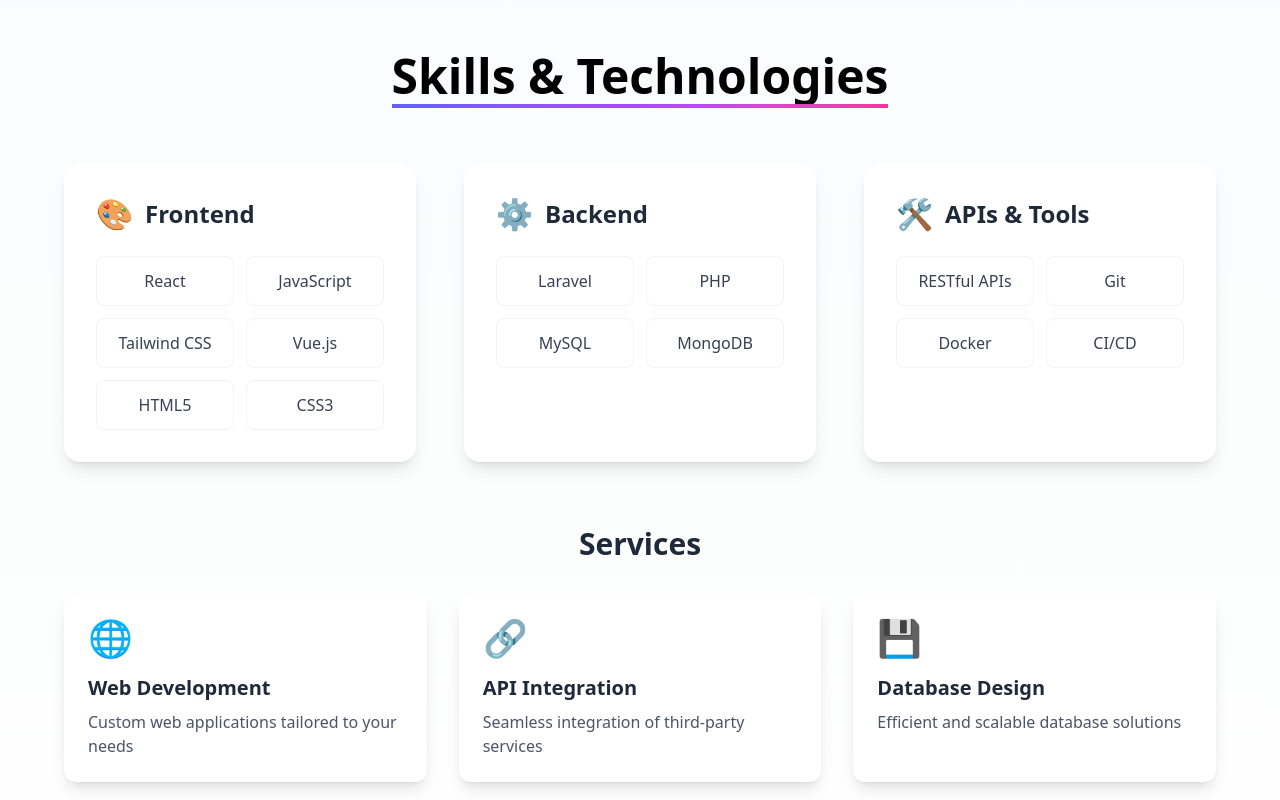
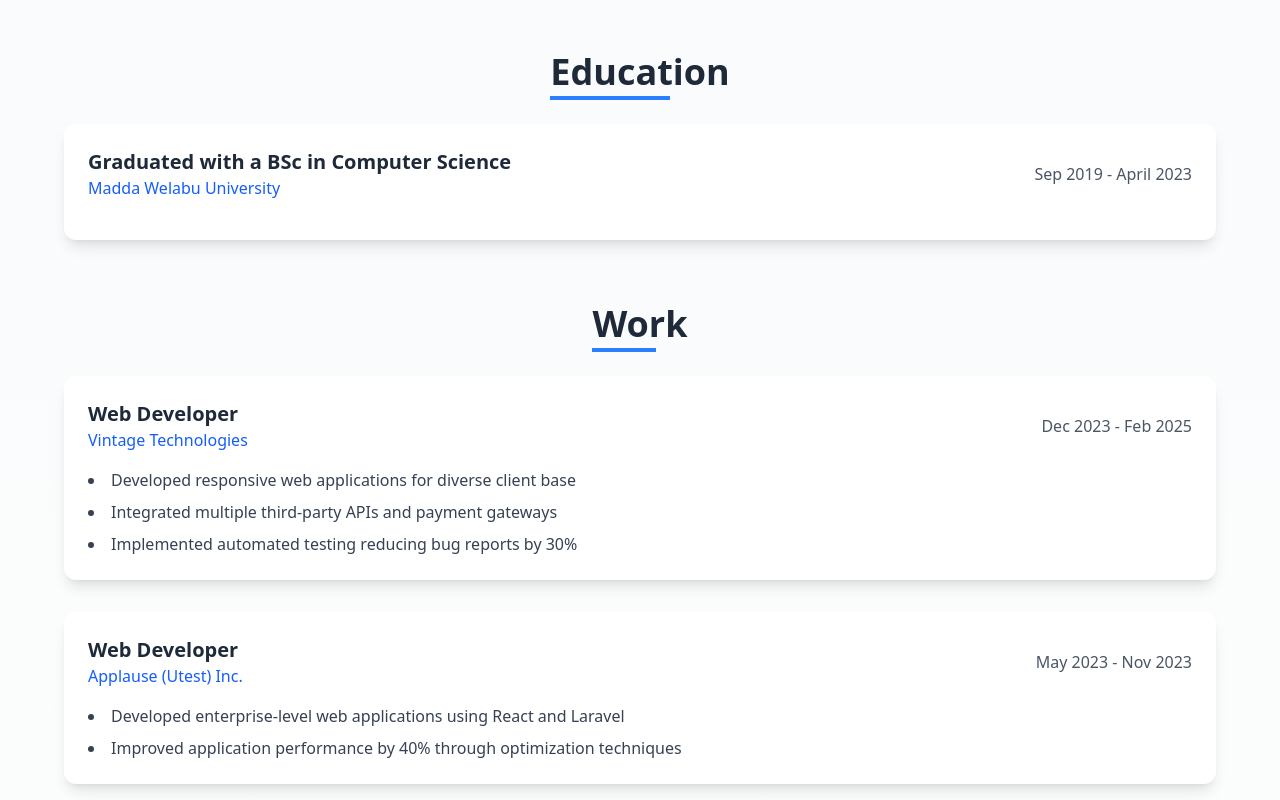
Before and after one commit to Hasen38/plus-portfolio, a React app: page / in a window 1280 px wide. Shown: the part 1180-1980 px from the top of the page. Built offline with nearby package versions, Linux system fonts and the light colour scheme; the HTML template or start-up script is replaced by a standard one.

Commit message:
refactoring

```diff
--- a/src/components/About.jsx
+++ b/src/components/About.jsx
@@ -39,101 +39,101 @@
           </div>
         </div>
         {/* Education Section */}
-        {/* <div className="mb-16"> */}
-        {/* // <h3 className="text-3xl sm:text-4xl font-bold text-gray-800 mb-8 text-center relative">
-            // <span className="relative inline-block after:content-[''] after:absolute after:-bottom-2 after:left-0 after:w-2/3 after:h-1 after:bg-blue-500">
-              // Education
-            // </span>
-          // </h3>
-          // <div className="space-y-8">
-            {/* // {[ */}
-        {/* // { */}
-        {/* // degree: "Graduated with a BSc in Computer Science",
-                // institution: "Madda Welabu University",
-                // period: " Sep 2019 - April 2023",
-                // details: [
-                  //   "Dean's List all semesters",
-                  //   "Senior Project: E-commerce Platform Development",
-                  //   "Minor in Mathematics",
-                // ],
-              // },
-             {/* ].map((education, index) => ( */}
-        {/* <div  */}
-        {/* // key={index}
-                // className="bg-white rounded-xl shadow-lg p-6 hover:shadow-xl transition-shadow duration-300"
-              // >
-                // <div className="flex flex-col sm:flex-row sm:items-center justify-between mb-4">
-                  // <div>
-                    // <h4 className="text-xl font-bold text-gray-800">
-                      // {education.degree}
-                    // </h4> */}
-        {/* // <p className="text-blue-600">{education.institution}</p> */}
-        {/* // </div> */}
-        {/* // <p className="text-gray-600 mt-2 sm:mt-0"> */}
-        {/* // {education.period} */}
-        {/* </p> */}
-        {/* </div>  */}
-        {/* {" "} */}
-        {/* <ul className="list-disc list-inside space-y-2 text-gray-700"> */}
-        {/* // {education.details.map((detail, i) => ( */}
-        {/* // <li key={i}>{detail}</li> */}
-        {/* // ))}   */}
-        {/* // </ul>  */}
-        {/* // </div> */}
-        {/* // ))} */}
-        {/* // </div>  */}
-        {/* {" "} */}
-        {/* </div> */}
-        {/* // <div className="mb-16">
-       //     <h3 className="text-3xl sm:text-4xl font-bold text-gray-800 mb-8 text-center relative">
-       //       <span className="relative inline-block after:content-[''] after:absolute after:-bottom-2 after:left-0 after:w-2/3 after:h-1 after:bg-blue-500">
-       //         Work
-       //       </span>
-       //     </h3> */}
-        {/* //     <div className="space-y-8"> */}
-        {/* //       {[ */}
-        {/* //         { */}
-        {/* //           role: "Web Developer",
-       //           company: "Vintage Technologies",
-       //           period: "Dec 2023 - Feb 2025",
-       //           achievements: [
-       //             "Developed responsive web applications for diverse client base",
-       //             "Integrated multiple third-party APIs and payment gateways",
-       //             "Implemented automated testing reducing bug reports by 30%",
-       //           ],
-       //         },
-       //              { */}
-        {/* // role: "Web Developer", // company: "Applause(Utest) Inc.", // period:
-        "May 2023 - Nov 2023", // achievements: [  "developed
-        enterprise-level web applications using React and Laravel",
-        "Improved application performance by 40% through optimization
-        techniques", // ],
-         //        },  */}
-        {/* //      ].map((experience, index) => ( */}
-        {/* //        <div */}
-        {/* //          key={index}
-       //          className="bg-white rounded-xl shadow-lg p-6 hover:shadow-xl transition-shadow duration-300"
-       //        >
-       //          <div className="flex flex-col sm:flex-row sm:items-center justify-between mb-4">
-       //            <div>
-       //              <h4 className="text-xl font-bold text-gray-800">
-       //                {experience.role}
-       //              </h4>
-       //              <p className="text-blue-600">{experience.company}</p>
-       //            </div>
-       //            <p className="text-gray-600 mt-2 sm:mt-0">
-       //              {experience.period}
-       //            </p>
-       //          </div>
-       //          <ul className="list-disc list-inside space-y-2 text-gray-700">
-       //            {experience.achievements.map((achievement, i) => ( */}
-        {/* //              <li key={i}>{achievement}</li> */}
-        {/* //            ))}
-       //          </ul>
-       //        </div> */}
-        {/* //      ))}
-       //    </div>
-       //  </div> */}
+        <div className="mb-16">
+          <h3 className="text-3xl sm:text-4xl font-bold text-gray-800 mb-8 text-center relative">
+            <span className="relative inline-block after:content-[''] after:absolute after:-bottom-2 after:left-0 after:w-2/3 after:h-1 after:bg-blue-500">
+              Education
+            </span>
+          </h3>
+          <div className="space-y-8">
+            {[
+              {
+                degree: "Graduated with a BSc in Computer Science",
+                institution: "Madda Welabu University",
+                period: " Sep 2019 - April 2023",
+                details: [
+                  // "Dean's List all semesters",
+                  // "Senior Project: E-commerce Platform Development",
+                  // "Minor in Mathematics",
+                ],
+              },
+            ].map((education, index) => (
+              <div
+                key={index}
+                className="bg-white rounded-xl shadow-lg p-6 hover:shadow-xl transition-shadow duration-300"
+              >
+                <div className="flex flex-col sm:flex-row sm:items-center justify-between mb-4">
+                  <div>
+                    <h4 className="text-xl font-bold text-gray-800">
+                      {education.degree}
+                    </h4>
+                    <p className="text-blue-600">{education.institution}</p>
+                  </div>
+                  <p className="text-gray-600 mt-2 sm:mt-0">
+                    {education.period}
+                  </p>
+                </div>{" "}
+                <ul className="list-disc list-inside space-y-2 text-gray-700">
+                  {education.details.map((detail, i) => (
+                    <li key={i}>{detail}</li>
+                  ))}
+                </ul>
+              </div>
+            ))}
+          </div>{" "}
+        </div>
+        <div className="mb-16">
+          <h3 className="text-3xl sm:text-4xl font-bold text-gray-800 mb-8 text-center relative">
+            <span className="relative inline-block after:content-[''] after:absolute after:-bottom-2 after:left-0 after:w-2/3 after:h-1 after:bg-blue-500">
+              Work
+            </span>
+          </h3>
+          <div className="space-y-8">
+            {[
+              {
+                role: "Web Developer",
+                company: "Vintage Technologies",
+                period: "Dec 2023 - Feb 2025",
+                achievements: [
+                  "Developed responsive web applications for diverse client base",
+                  "Integrated multiple third-party APIs and payment gateways",
+                  "Implemented automated testing reducing bug reports by 30%",
+                ],
+              },
+              {
+                role: "Web Developer",
+                company: "Applause (Utest) Inc.",
+                period: "May 2023 - Nov 2023",
+                achievements: [
+                  "Developed enterprise-level web applications using React and Laravel",
+                  "Improved application performance by 40% through optimization techniques",
+                ],
+              },
+            ].map((experience, index) => (
+              <div
+                key={index}
+                className="bg-white rounded-xl shadow-lg p-6 hover:shadow-xl transition-shadow duration-300"
+              >
+                <div className="flex flex-col sm:flex-row sm:items-center justify-between mb-4">
+                  <div>
+                    <h4 className="text-xl font-bold text-gray-800">
+                      {experience.role}
+                    </h4>
+                    <p className="text-blue-600">{experience.company}</p>
+                  </div>
+                  <p className="text-gray-600 mt-2 sm:mt-0">
+                    {experience.period}
+                  </p>
+                </div>
+                <ul className="list-disc list-inside space-y-2 text-gray-700">
+                  {experience.achievements.map((achievement, i) => (
+                    <li key={i}>{achievement}</li>
+                  ))}
+                </ul>
+              </div>
+            ))}
+          </div>
+        </div>
         {/* Skills Section */}
         <div className="space-y-12 sm:space-y-16">
           <h3 className="text-3xl sm:text-4xl lg:text-5xl font-bold text-center relative">
```
